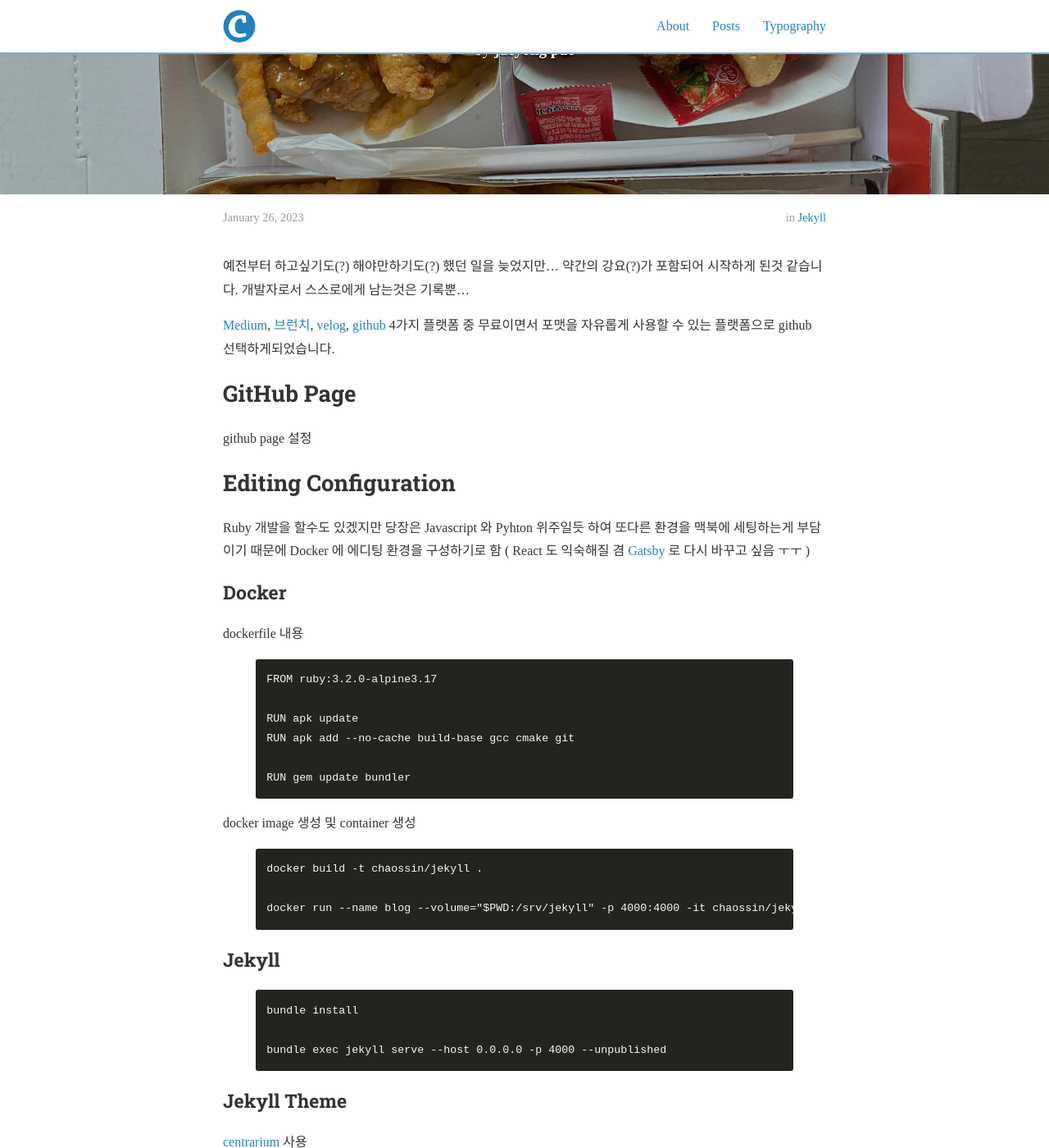
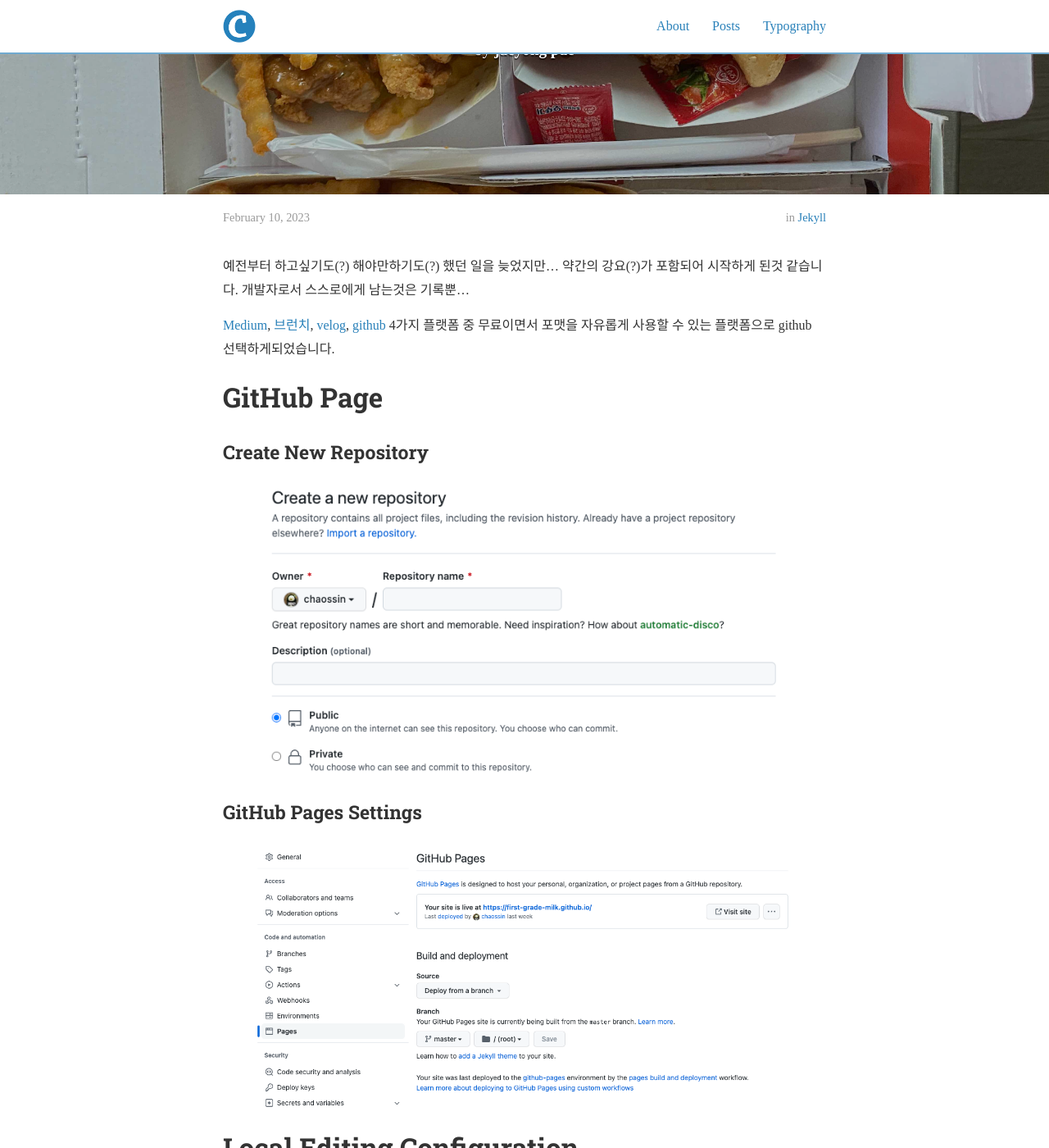
Before and after one commit to first-grade-milk/first-grade-milk.github.io, a Jekyll site: the page built from _posts/2023-02-10-blog-start.md, in a window 1280 px wide and 1400 px high, scrolled down 268 px. Shown: the whole window at 82% size. Built offline with Jekyll 4.4.1, drawn with Linux system fonts in a browser that asks for light colours; nearby versions of some CDN libraries; some web fonts are replaced.

Commit message:
feat(20230210): 내용 수정

```diff
--- a/_posts/2023-02-10-blog-start.md
+++ b/_posts/2023-02-10-blog-start.md
@@ -13,11 +13,17 @@
 
 [Medium](https://medium.com/), [브런치](https://brunch.co.kr/), [velog](https://velog.io/), [github](https://github.com/) 4가지 플랫폼 중 무료이면서 포맷을 자유롭게 사용할 수 있는 플랫폼으로 github 선택하게되었습니다.
 
-## GitHub Page
+# GitHub Page
 
-github page 설정
+### Create New Repository
 
-## Editing Configuration
+![New Repository](/assets/20230210/01.NewRepository.png)
+
+### GitHub Pages Settings
+
+![Setting Page](/assets/20230210/02.Setting.Page.png)
+
+# Local Editing Configuration
 
 Ruby 개발을 할수도 있겠지만 당장은 Javascript 와 Pyhton 위주일듯 하여 또다른 환경을 맥북에 세팅하는게 부담이기 때문에 Docker 에 에디팅 환경을 구성하기로 함 ( React 도 익숙해질 겸 [Gatsby](https://www.gatsbyjs.com/) 로 다시 바꾸고 싶음 ㅜㅜ )
 
--- a/_sass/_layout.scss
+++ b/_sass/_layout.scss
@@ -91,7 +91,7 @@
 		background-position: 50% 50%;
 		background-size: cover;
 		.title {
-			font-family: 'BRBA_B';
+			font-family: 'ChosunGs';
 			font-size: modular-scale(6);
 		}
 		.subtitle, .info {
--- a/css/main.scss
+++ b/css/main.scss
@@ -40,6 +40,13 @@
   font-style: normal;
 }
 
+@font-face {
+  font-family: 'ChosunGs';
+  src: url('https://cdn.jsdelivr.net/gh/projectnoonnu/noonfonts_20-04@1.0/ChosunGs.woff') format('woff');
+  font-weight: normal;
+  font-style: normal;
+}
+
 body {
-	font-family: 'GmarketSansMedium';
+	font-family: 'ChosunGs';
 }
```
Also changed, not shown: other parts of _posts/2023-02-10-blog-start.md (+1 -1 lines), assets/20230210/01.NewRepository.png (added), assets/20230210/02.Setting.Page.png (added), 1 other file.
